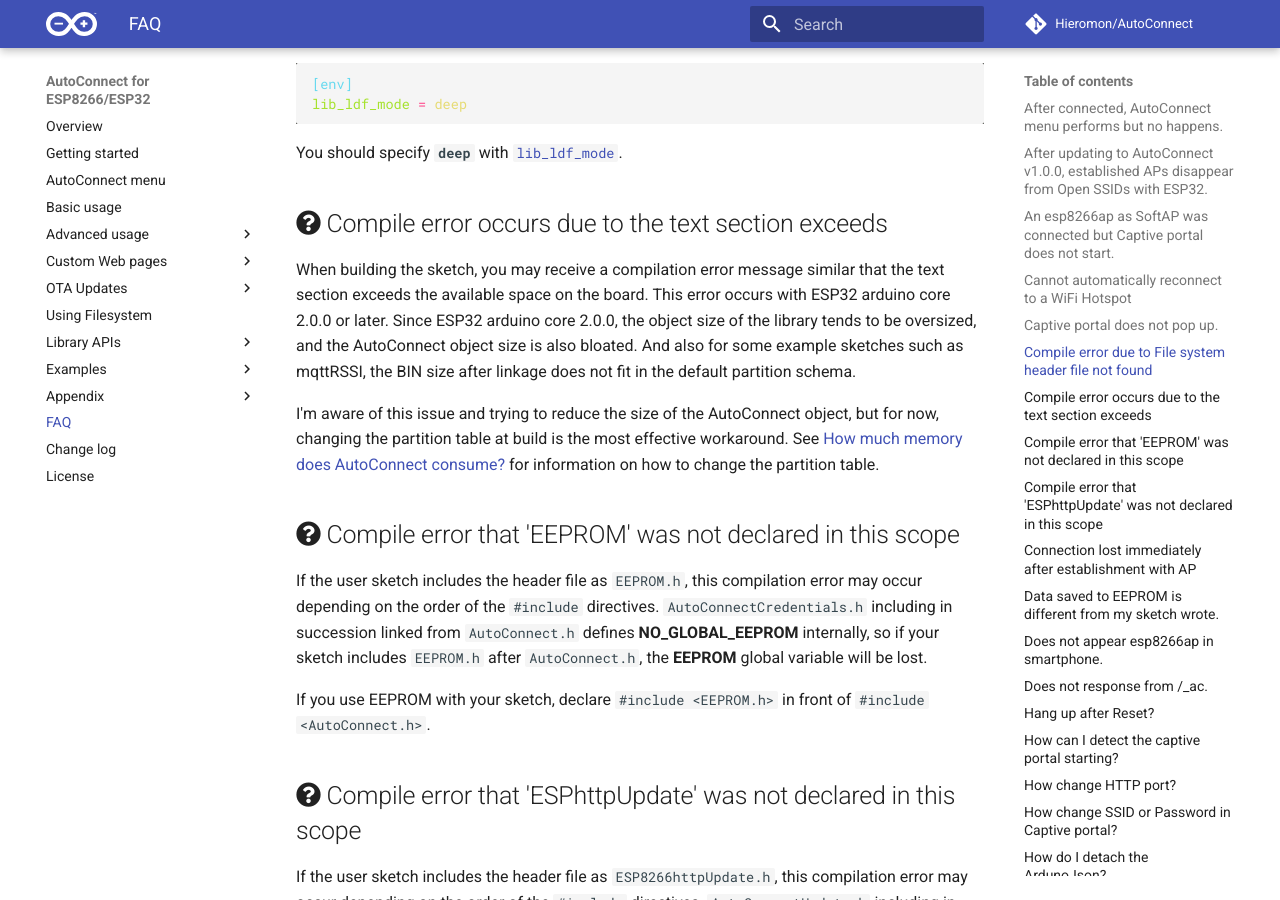
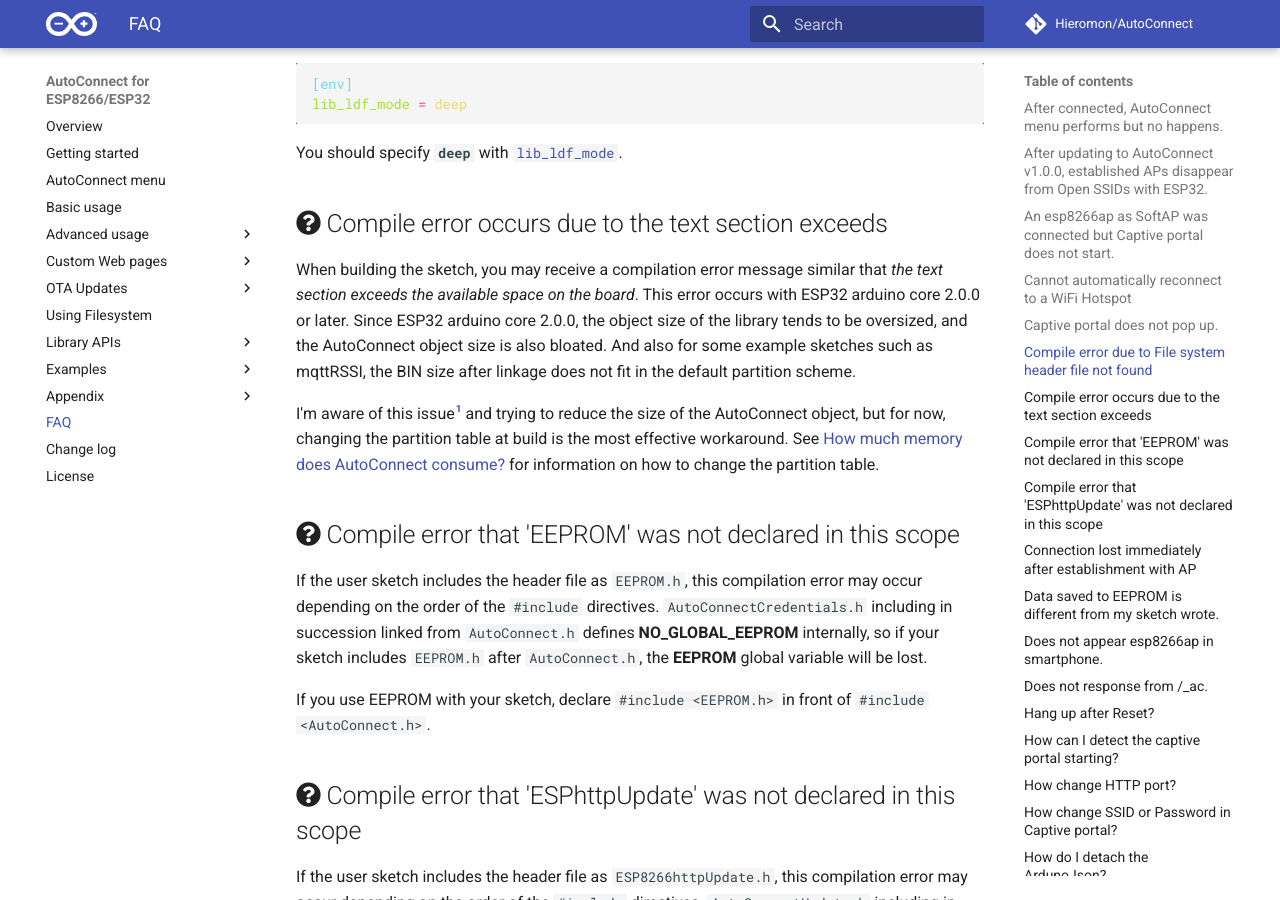
Before and after one commit to Hieromon/AutoConnect, an MkDocs documentation site: the page built from mkdocs/faq.md, in a window 1280 px wide and 900 px high, scrolled down 2617 px. Built offline with MkDocs 1.6.1 and Material for MkDocs 9.7.7, drawn with Linux system fonts in a browser that asks for light colours; nearby versions of some CDN libraries; comment, search, counter and statistics services are not loaded; some of the changed lines change nothing that is shown; some of the changed text lies outside the part shown.

Commit message:
Notes for bin size bloat with ESP32 core 2.0.0.

````diff
--- a/mkdocs/faq.md
+++ b/mkdocs/faq.md
@@ -66,10 +66,12 @@
 
 ## <i class="fa fa-question-circle"></i> Compile error occurs due to the text section exceeds
 
-When building the sketch, you may receive a compilation error message similar that the text section exceeds the available space on the board. This error occurs with ESP32 arduino core 2.0.0 or later. Since ESP32 arduino core 2.0.0, the object size of the library tends to be oversized, and the AutoConnect object size is also bloated.
-And also for some example sketches such as mqttRSSI, the BIN size after linkage does not fit in the default partition schema.
+When building the sketch, you may receive a compilation error message similar that *the text section exceeds the available space on the board*. This error occurs with ESP32 arduino core 2.0.0 or later. Since ESP32 arduino core 2.0.0, the object size of the library tends to be oversized, and the AutoConnect object size is also bloated.
+And also for some example sketches such as mqttRSSI, the BIN size after linkage does not fit in the default partition scheme.
 
-I'm aware of this issue and trying to reduce the size of the AutoConnect object, but for now, changing the partition table at build is the most effective workaround. See [How much memory does AutoConnect consume?](#how-much-memory-does-autoconnect-consume) for information on how to change the partition table.
+I'm aware of this issue[^1] and trying to reduce the size of the AutoConnect object, but for now, changing the partition table at build is the most effective workaround. See [How much memory does AutoConnect consume?](#how-much-memory-does-autoconnect-consume) for information on how to change the partition table.
+
+[^1]: In this case, the underlying factor is mainly the bloat of ESP-IDF. This issue is also being discussed by many contributors of the Arduino core development community and efforts are underway to make a solution. Refs: [espressif/arduino-esp32/issue#5630](https://github.com/espressif/arduino-esp32/issues/5630)
 
 ## <i class="fa fa-question-circle"></i> Compile error that 'EEPROM' was not declared in this scope
 
@@ -162,9 +164,9 @@
 
 ## <i class="fa fa-question-circle"></i> Hang up after Reset?
 
-If ESP8266 hang up after reset by AutoConnect menu, perhaps manual reset is not yet. Especially if it is not manual reset yet after uploading the Sketch, the boot mode will stay 'Uart Download'. There is some discussion about this on the Github's ESP8266 core: https://github.com/esp8266/Arduino/issues/1017 [^1]
+If ESP8266 hang up after reset by AutoConnect menu, perhaps manual reset is not yet. Especially if it is not manual reset yet after uploading the Sketch, the boot mode will stay 'Uart Download'. There is some discussion about this on the Github's ESP8266 core: https://github.com/esp8266/Arduino/issues/1017 [^2]
 
-[^1]: This issue has been resolved in ESP8266 core 2.5.0 and later.
+[^2]: This issue has been resolved in ESP8266 core 2.5.0 and later.
 
 If you received the following message, the boot mode is still sketch uploaded. It needs to the manual reset once.
 
@@ -405,7 +407,7 @@
 #define AC_DEBUG
 ```
 
-<i class="fas fa-angle-right"></i> PageBuilder.h [^2]
+<i class="fas fa-angle-right"></i> PageBuilder.h [^3]
 
 ```cpp
 #define PB_DEBUG
@@ -414,11 +416,11 @@
 !!! info "How to enable the AC_DEBUG, PB_DEBUG"
     See [*Debug Print*](adothers.md#debug-print) section, and [*one similarly*](faq.md#unable-to-change-any-macro-definitions-by-the-sketch) too.
 
-[^2]: `PageBuilder.h` exists in the `libraries/PageBuilder/src` directory under your sketch folder.
+[^3]: `PageBuilder.h` exists in the `libraries/PageBuilder/src` directory under your sketch folder.
 
 ### 4. Reports the issue to AutoConnect Github repository
 
-If you can not solve AutoConnect problems please report to [Issues](https://github.com/Hieromon/AutoConnect/issues). And please make your question comprehensively, not a statement. Include all relevant information to start the problem diagnostics as follows:[^3]
+If you can not solve AutoConnect problems please report to [Issues](https://github.com/Hieromon/AutoConnect/issues). And please make your question comprehensively, not a statement. Include all relevant information to start the problem diagnostics as follows:[^4]
 
 * [ ] Hardware module
 * [ ] Arduino core version Including the upstream commit ID if necessary
@@ -435,4 +437,4 @@
 
 Thank you.
 
-[^3]:Without this information, the reproducibility of the problem is reduced, making diagnosis and analysis difficult.
+[^4]:Without this information, the reproducibility of the problem is reduced, making diagnosis and analysis difficult.
````
